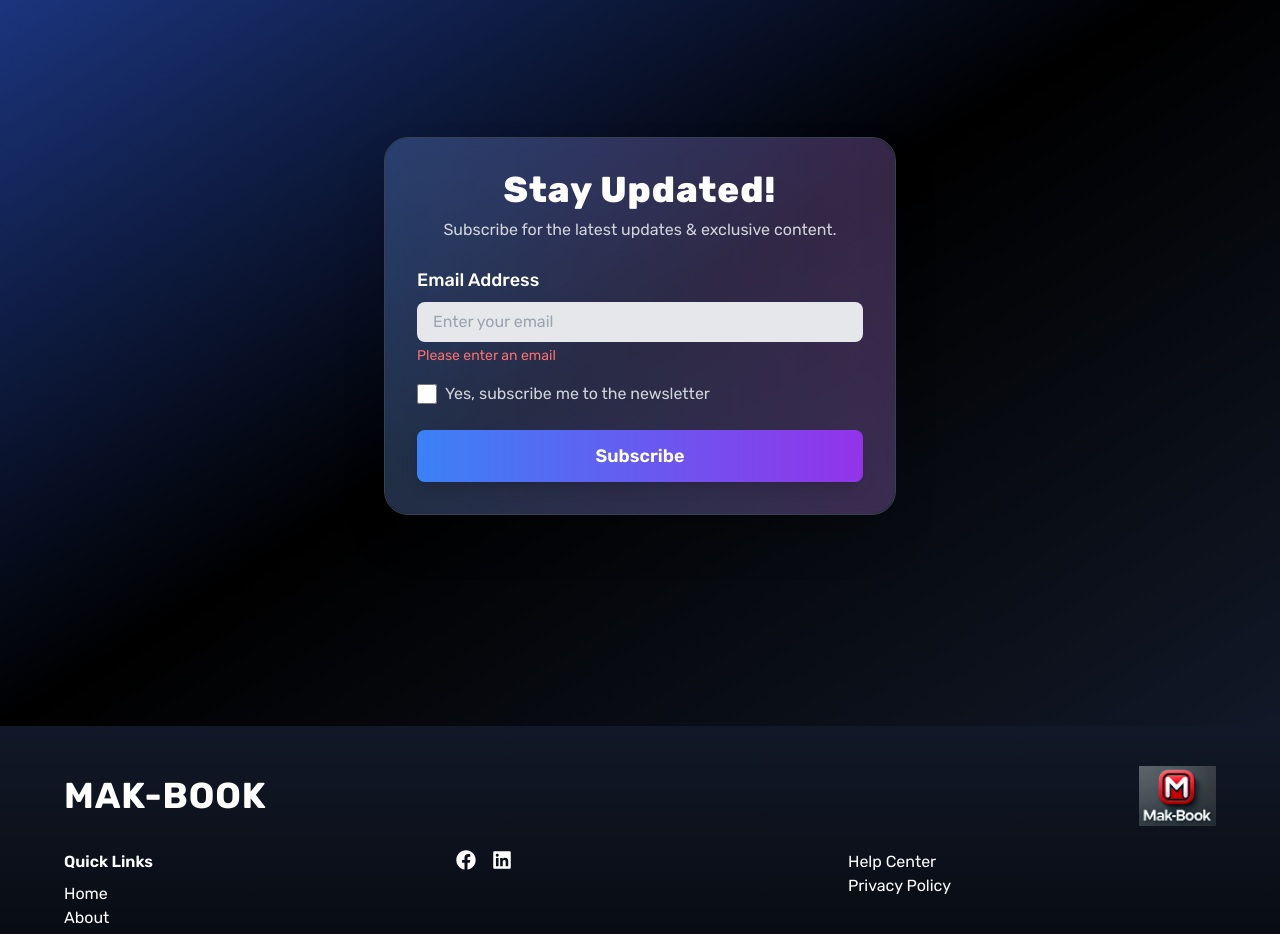
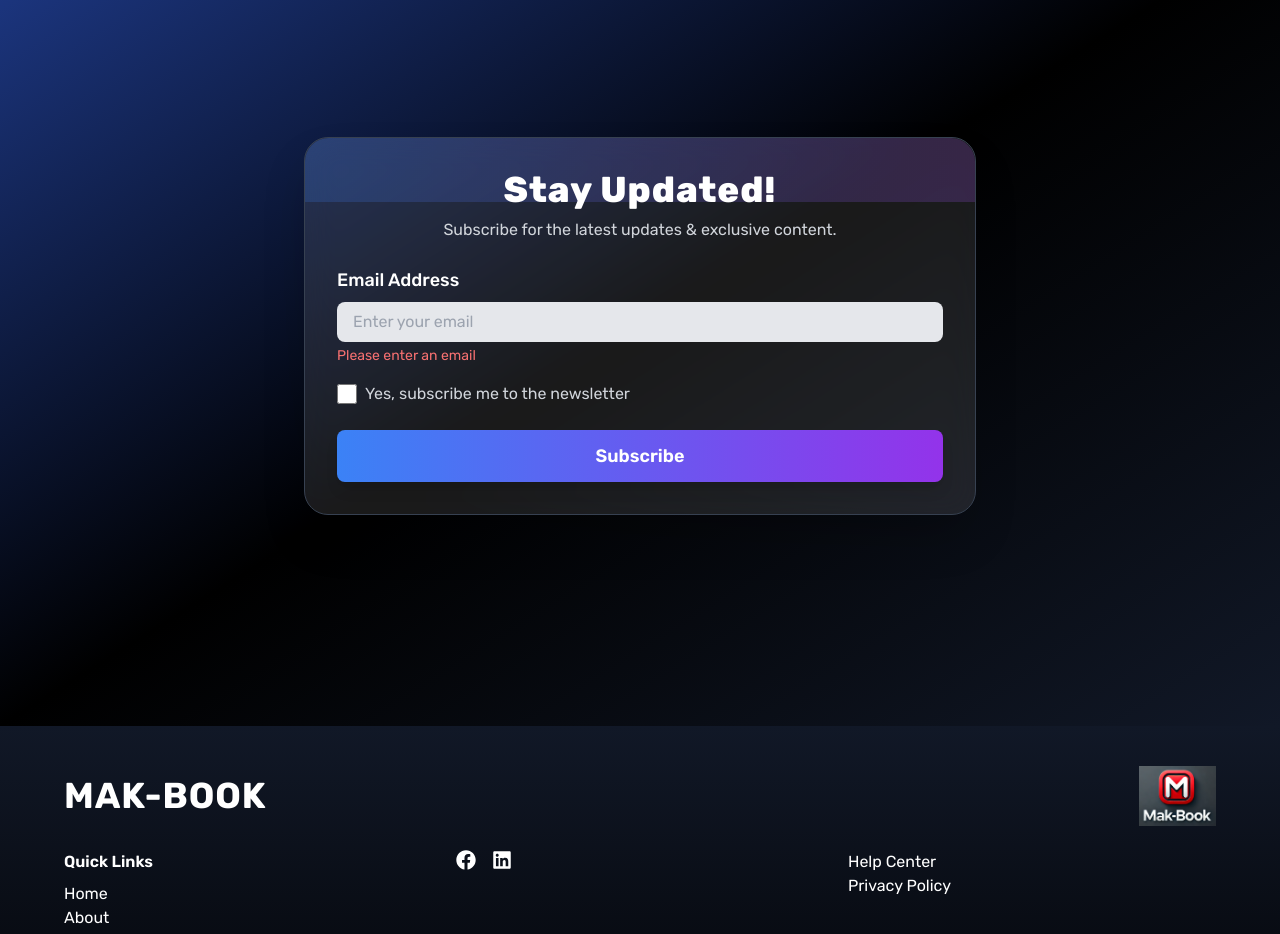
Before and after one commit to suman-maji/mak-book, a React (Create React App) app: page / in a window 1280 px wide. Shown: the part 4460-5394 px from the top of the page. Built offline with nearby package versions, Linux system fonts and the light colour scheme; no server answers.

Commit message:
Update Newsletter.jsx

```diff
--- a/src/Component/Newsletter/Newsletter.jsx
+++ b/src/Component/Newsletter/Newsletter.jsx
@@ -20,8 +20,8 @@ const Newsletter = () => {
 
   return (
     <div className='flex justify-center items-center min-h-screen bg-gradient-to-br from-blue-900 via-black to-gray-900 p-4'>
-      <div className='w-full max-w-lg bg-white bg-opacity-10 backdrop-blur-lg text-white p-8 rounded-3xl shadow-2xl border border-gray-700 relative overflow-hidden'>
-        <div className='absolute inset-0 bg-gradient-to-r from-blue-500 to-purple-500 opacity-20 rounded-3xl'></div>
+      <div className='w-full max-w-2xl bg-white bg-opacity-10 backdrop-blur-lg text-white p-8 rounded-3xl shadow-2xl border border-gray-700 relative overflow-hidden'>
+        <div className='absolute inset-x-0 top-0 h-16 bg-gradient-to-r from-blue-500 to-purple-500 opacity-20 rounded-t-3xl'></div>
 
         <h1 className='text-4xl font-extrabold text-center tracking-wide relative z-10'>Stay Updated!</h1>
         <p className='text-gray-300 text-center mt-2 relative z-10'>Subscribe for the latest updates & exclusive content.</p>
```
